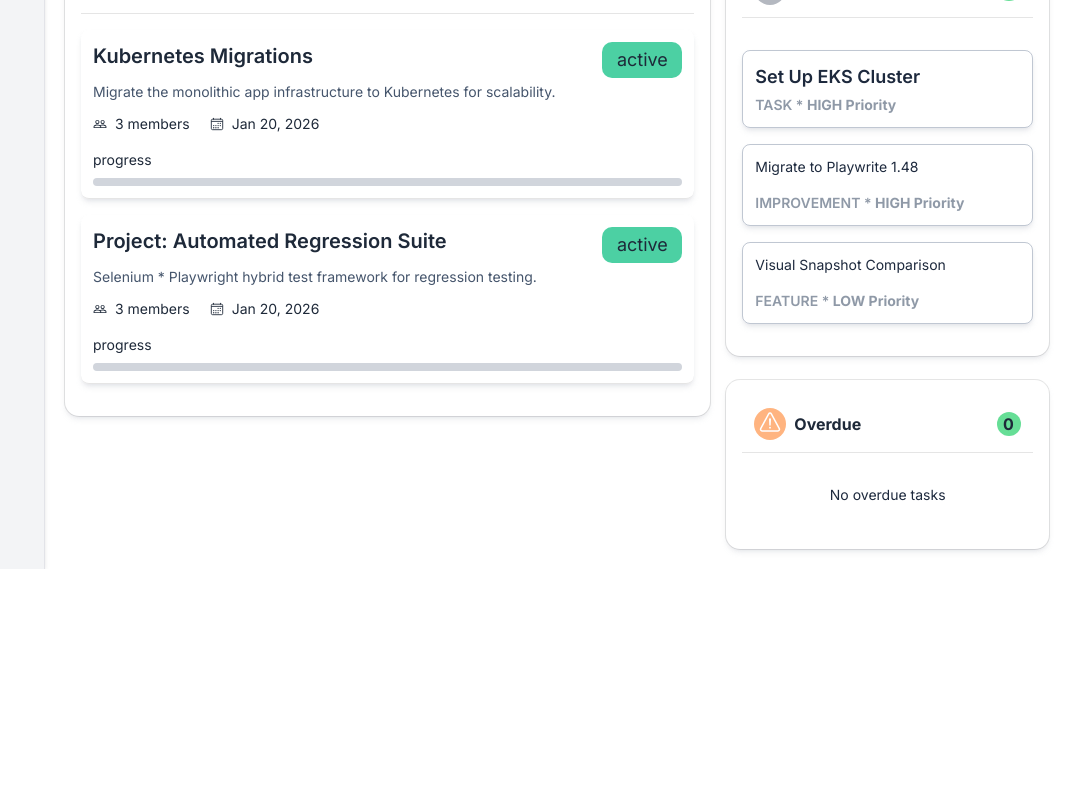
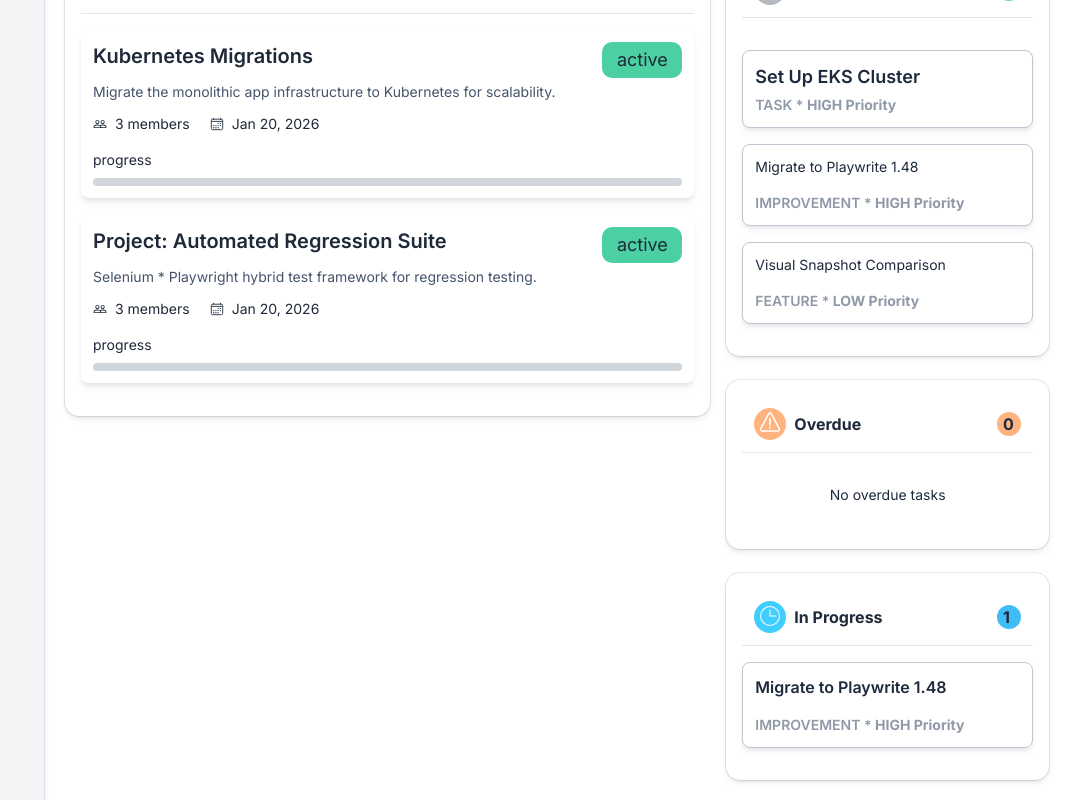
Before and after one commit to Code-Themba/worksmart, a Next.js app: page / in a window 1280 px wide. Shown: the part 425-1225 px from the top of the page, without its empty margins (211-1280 px from the left). Before the commit the page ends 994 px from the top, so only its background shows below. Built offline with nearby package versions, Linux system fonts and the light colour scheme.

Commit message:
Add In Progress card for ease of access and overview for the user to see which tasks they are currently doing while on the dashboard

```diff
--- a/app/components/Navbar.tsx
+++ b/app/components/Navbar.tsx
@@ -1,4 +1,4 @@
-import ThemeToggler from "./ThemeToggler";
+import ThemeToggler from "./theme/ThemeToggler";
 
 export default function Navbar() {
   return (
--- /dev/null
+++ b/app/components/dashboard/InProgressCard.tsx
@@ -0,0 +1,33 @@
+import { Card, CardHeader, CardTitle, CardContent } from "@/components/ui/card";
+import { CiClock2 } from "react-icons/ci";
+
+export default function InProgressCard() {
+  return (
+    <div>
+      <Card className="text-gray-800 dark:text-white shadow-md shadow-gray-400/20 dark:shadow-gray-400/10">
+        <CardHeader>
+          <CardTitle className="flex items-center justify-between border-b p-3 gap-1 font-bold">
+            <p className="flex items-center gap-2">
+              <span className="bg-sky-400/75 w-8 h-8 rounded-full px-1 py-0.5 text-slate-800">
+                <CiClock2 className="inline-block text-white font-bold text-2xl" />
+              </span>
+              In Progress
+            </p>
+            <span className="bg-sky-500/75 w-6 h-6 rounded-full px-1.5 py-px font-bold">
+              1
+            </span>
+          </CardTitle>
+        </CardHeader>
+        <CardContent className="text-slate-800 dark:text-white">
+          <div className="flex flex-col gap-4 border border-slate-500/40 p-3 mb-4 shadow-md shadow-gray-400/20 dark:shadow-gray-400/10 rounded-md hover:cursor-pointer">
+            <p className="text-base font-semibold">Migrate to Playwrite 1.48</p>
+            <p className="text-slate-600/60 dark:text-gray-400 font-semibold">
+              IMPROVEMENT *{" "}
+              <span className="font-bold">HIGH Priority</span>{" "}
+            </p>
+          </div>
+        </CardContent>
+      </Card>
+    </div>
+  );
+}
--- a/app/components/MyTasksCard.tsx
+++ b/app/components/dashboard/MyTasksCard.tsx
@@ -7,8 +7,8 @@ export default function MyTasksCard() {
       <Card className="text-gray-800 dark:text-white shadow-md shadow-gray-400/20 dark:shadow-gray-400/10">
         <CardHeader>
           <CardTitle className="flex items-center justify-between border-b p-3 gap-1 font-bold">
-            <p className="flex items-center gap-1">
-              <span className="bg-gray-500/50 w-8 h-8 rounded-full px-2 text-slate-800 py-px font-bold">
+            <p className="flex items-center gap-3">
+              <span className="bg-gray-500/50 dark:text-white w-8 h-8 rounded-full px-2 text-slate-800 py-px font-bold">
                 <FaRegUser className="inline-block" />
               </span>
               My Tasks
@@ -19,7 +19,7 @@ export default function MyTasksCard() {
           </CardTitle>
         </CardHeader>
         <CardContent className="text-slate-800 dark:text-white">
-          <div className="w-full flex flex-col gap-1 border border-slate-500/40 p-3 my-4 shadow-md shadow-gray-400/20 dark:shadow-gray-400/10 rounded-md hover:cursor-pointer">
+          <div className=" flex flex-col gap-1 border border-slate-500/40 p-3 my-4 shadow-md shadow-gray-400/20 dark:shadow-gray-400/10 rounded-md hover:cursor-pointer">
             <p className="text-lg font-semibold ">Set Up EKS Cluster</p>
             <p className="text-slate-600/60 dark:text-gray-400  font-semibold">
               TASK * <span className="font-bold">HIGH Priority</span>{" "}
--- a/app/components/OverdueCard.tsx
+++ b/app/components/dashboard/OverdueCard.tsx
@@ -12,7 +12,7 @@ export default function OverdueCard() {
             </span>
             Overdue
           </p>
-          <span className="bg-green-500/60 w-6 h-6 rounded-full px-1.5 py-px font-bold">
+          <span className="bg-orange-500/50 w-6 h-6 rounded-full px-1.5 py-px font-bold">
             0
           </span>
         </CardTitle>
--- a/app/layout.tsx
+++ b/app/layout.tsx
@@ -4,7 +4,7 @@ import "./globals.css";
 import Sidebar from "./components/Sidebar";
 import { cn } from "@/lib/utils";
 import Navbar from "./components/Navbar";
-import { ThemeProvider } from "./components/ThemeProvider";
+import { ThemeProvider } from "./components/theme/ThemeProvider";
 
 const inter = Inter({ subsets: ["latin"], variable: "--font-sans" });
 
--- a/app/page.tsx
+++ b/app/page.tsx
@@ -1,9 +1,10 @@
 import { FaRegFolderOpen, FaTasks } from "react-icons/fa";
 import { FiCheckCircle } from "react-icons/fi";
 import { IoWarningOutline } from "react-icons/io5";
-import ProjectOverview from "./components/ProjectOverview";
-import MyTasksCard from "./components/MyTasksCard";
-import OverdueCard from "./components/OverdueCard";
+import ProjectOverview from "./components/dashboard/ProjectOverview";
+import MyTasksCard from "./components/dashboard/MyTasksCard";
+import OverdueCard from "./components/dashboard/OverdueCard";
+import InProgressCard from "./components/dashboard/InProgressCard";
 
 export default function Dashboard() {
   return (
@@ -74,6 +75,9 @@ export default function Dashboard() {
           <div>
             <OverdueCard />
           </div>
+          <div>
+            <InProgressCard />
+          </div>
         </div>
       </div>
     </div>
```
Also changed, not shown: app/components/dashboard/ProjectOverview.tsx (renamed from app/components/ProjectOverview.tsx), app/components/theme/ThemeProvider.tsx (renamed from app/components/ThemeProvider.tsx), app/components/theme/ThemeToggler.tsx (renamed from app/components/ThemeToggler.tsx).
